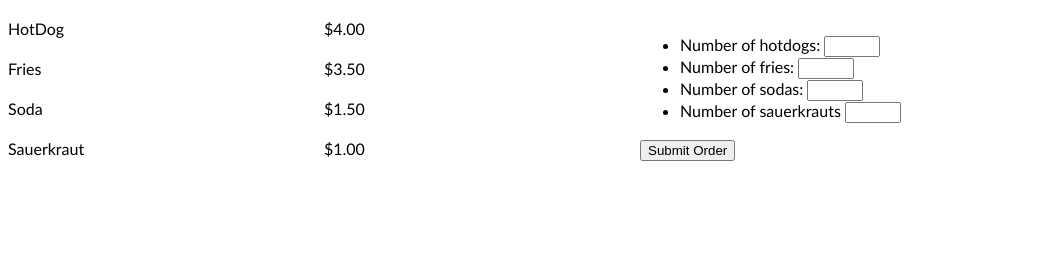
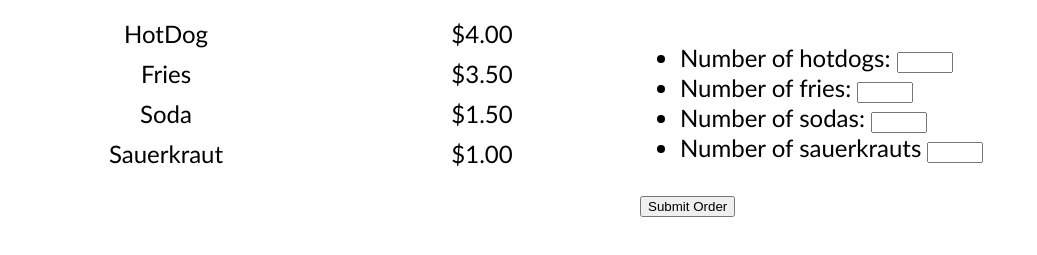
Before and after one commit to nolaProgramierer/dgmd-e28-assignment2_assc_array, a plain HTML site: page index.html in a window 1280 px wide. Shown: the part 71-326 px from the top of the page, without its empty margins (0-1037 px from the left). Drawn offline with Linux system fonts and the light colour scheme.

Commit message:
minimal styling

```diff
--- a/style0.css
+++ b/style0.css
@@ -17,10 +17,13 @@ h1 {
     display: grid;
     grid-template-rows: repeat(4, 40px);
     grid-template-columns: repeat(2, 1fr);
+    justify-items: center;
+    font-size: 1.5em;
 }
 form {
     grid-row: 2 / 3;
     grid-column: 3 / 5;
+    font-size: 1.5em;
 }
 #order-total {
     grid-row: 3 / 4;
```
